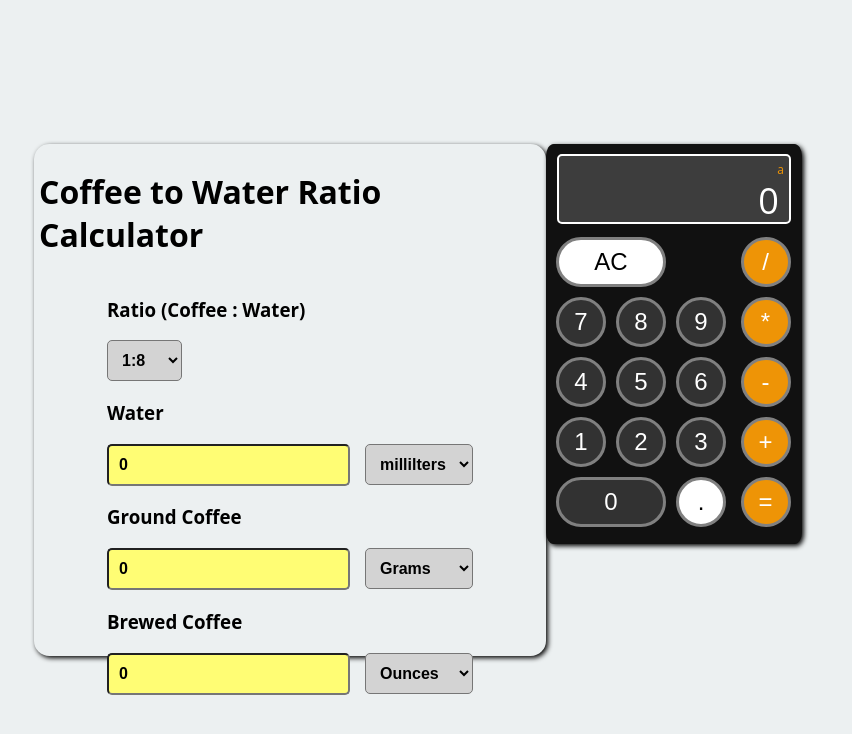
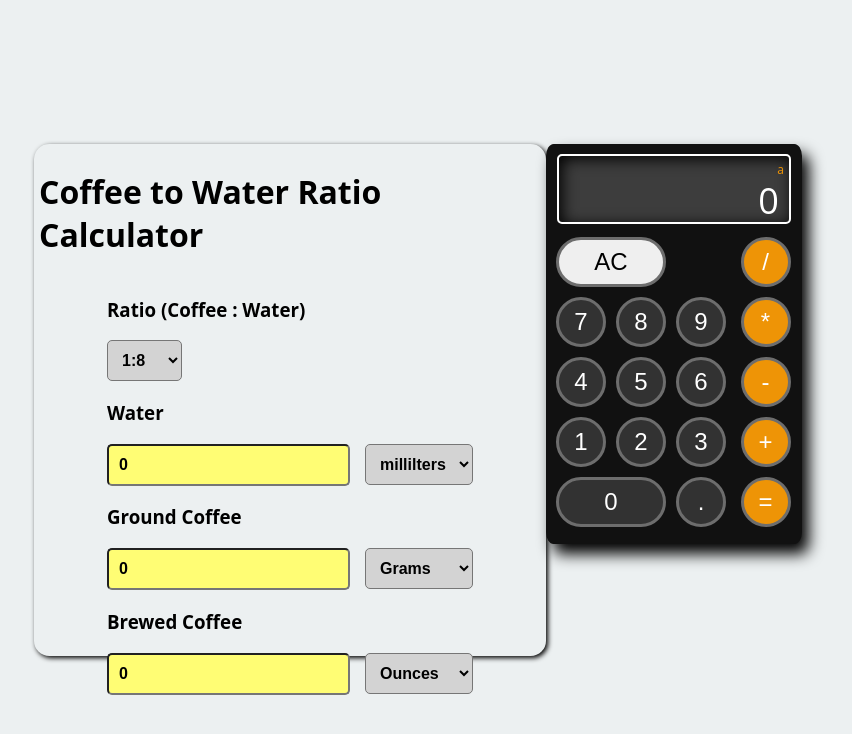
Before and after one commit to BenSolt/calculator-react, a React (Create React App) app: page / in a window 1280 px wide. Shown: the top 734 px of the page, without its empty margins (238-1090 px from the left). Built offline with nearby package versions, Linux system fonts and the light colour scheme.

Commit message:
did more styling

```diff
--- a/src/AppCalc.js
+++ b/src/AppCalc.js
@@ -76,7 +76,6 @@ function App() {
     <div className="calculator">
       <div id="display" className="display">
         <small>{oper}</small>
-        {/* <small>{calculator}</small> */}
         {calculator}
       </div>
       <div className="nums-container">
--- a/src/Calculator.css
+++ b/src/Calculator.css
@@ -1,6 +1,5 @@
 .calculator {
     background-color: #111;
-    box-shadow: 2px 2px 5px rgba(0,0,0,1);
     height: 400px;
     width: 256px;
     display: flex;
@@ -8,6 +7,7 @@
     padding: 5px;
     border-radius: 3%;
     justify-content: center;
+    box-shadow: 7px 10px 15px rgb(0, 0, 0)
   }
 
   .display {
@@ -22,6 +22,8 @@
     height: 70px;
     border-radius: 5px;
     border: 2px solid white;
+    box-shadow: inset 3px 3px 15px rgb(0, 0, 0)
+
 
   }
 
@@ -45,11 +47,9 @@
     height: 50px;
     width: 50px;
     font-size: 24px;
-    background-color: white;
-    border: none;
+    /* background-color: white; */
     cursor: pointer;
-    /* box-shadow: 0px 3px 2px rgb(107, 107, 107); */
-    border: 3px solid gray;
+    border: 3px solid rgb(109, 109, 109);
   }
 
   button.hover {
@@ -81,7 +81,6 @@
   }
 
   .btnClear{
-    background-color: white;
     border-radius: 50px;
     width: 110px;
     margin-right: 50%;
--- a/src/components/Numbers.js
+++ b/src/components/Numbers.js
@@ -18,7 +18,7 @@ const Numbers = (props) => {
           </button>
   ))}
 
-      <button className="light-grey" onClick={props.onClick1} id="decimal">
+      <button className="dark-grey" onClick={props.onClick1} id="decimal">
           .
         </button>
 
```
